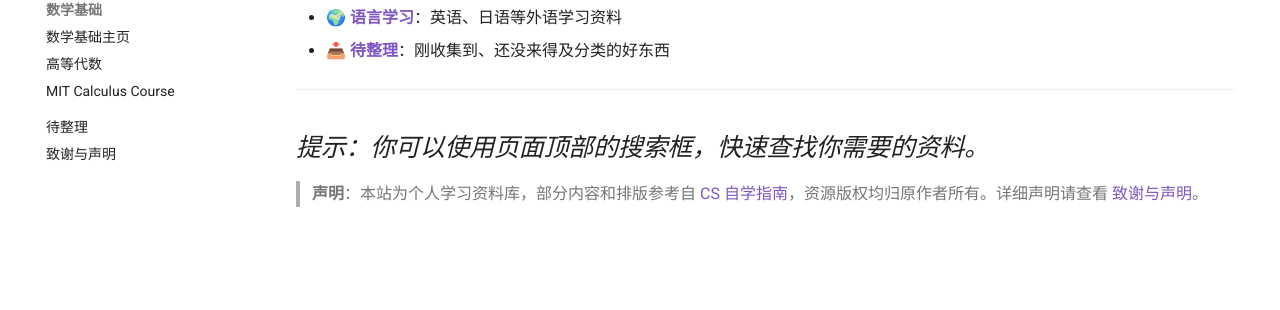
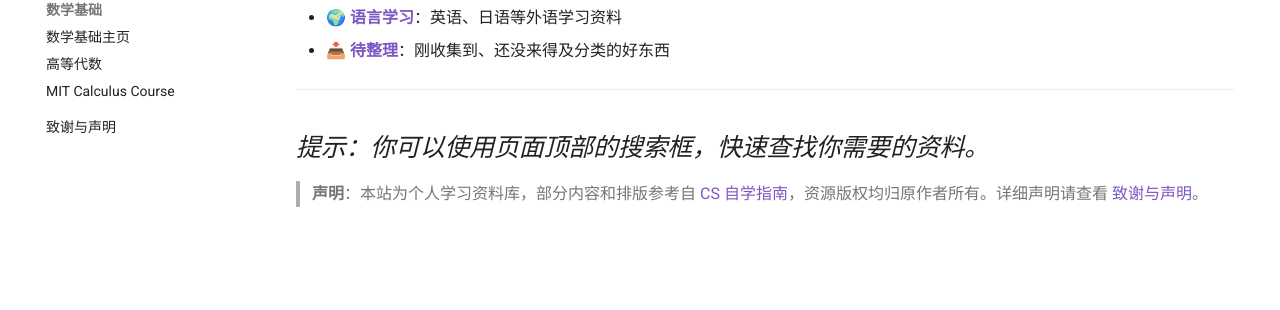
Before and after one commit to sharyl-Ying/Learning_Resource, an MkDocs documentation site: the page built from docs/index.md, in a window 1280 px wide. Shown: the part 325-635 px from the top of the page. Built offline with MkDocs 1.6.1 and Material for MkDocs 9.7.7, drawn with Linux system fonts in a browser that asks for light colours; comment, search, counter and statistics services are not loaded.

Commit message:
Update mkdocs.yml

```diff
--- a/mkdocs.yml
+++ b/mkdocs.yml
@@ -25,7 +25,7 @@ theme:
         name: 切换到浅色模式
   features:
     - navigation.sections
-    - navigation.expand
+    #- navigation.expand
     - navigation.top
     - search.suggest
     - search.highlight
@@ -49,7 +49,6 @@ nav:
     - 数学基础主页: 数学基础.md
     - 高等代数: 数学基础/高等代数.md
     - MIT Calculus Course: 数学基础/MIT Calculus Course.md
-  - 待整理: 待整理.md
   - 致谢与声明: 致谢与声明.md
 
 markdown_extensions:
```
